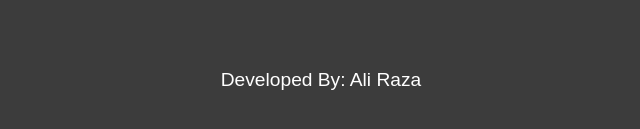
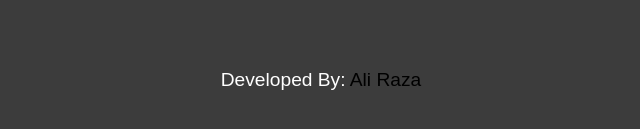
Before and after one commit to aliraza5490/RanPass, a plain HTML site: page index.html in a window 1280 px wide. Shown: the part 537-666 px from the top of the page, 319-959 px from the left. Drawn offline with Linux system fonts and the light colour scheme.

Commit message:
add footer link styles

```diff
--- a/style.css
+++ b/style.css
@@ -71,11 +71,11 @@ footer {
 
 footer p  a {
   text-decoration: none;
-  color: white;
+  color: black;
 }
 
 footer p a:hover {
-  color: rgb(206, 206, 206);
+  color: rgb(53, 53, 53);
 }
 
 @media screen and (max-width: 426px) {
```
